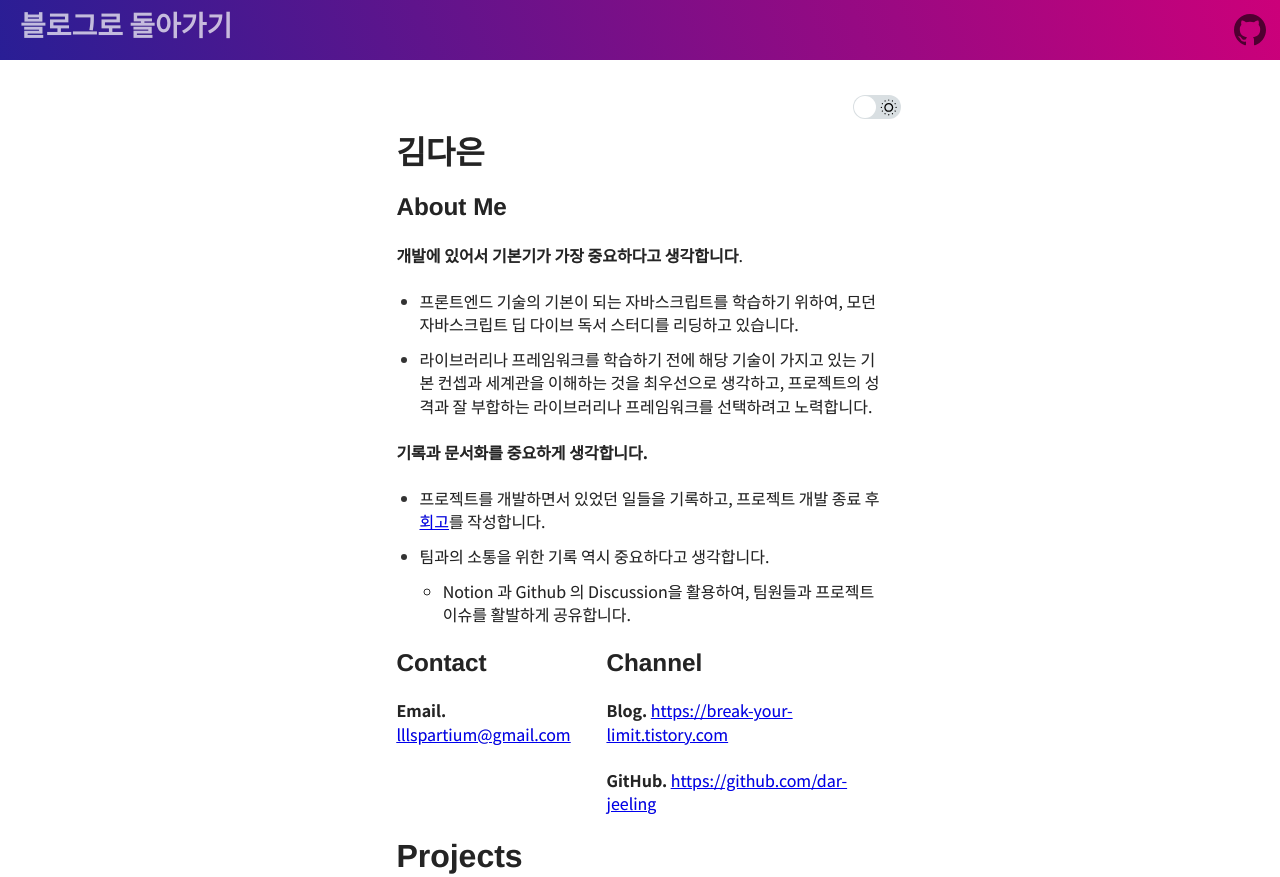
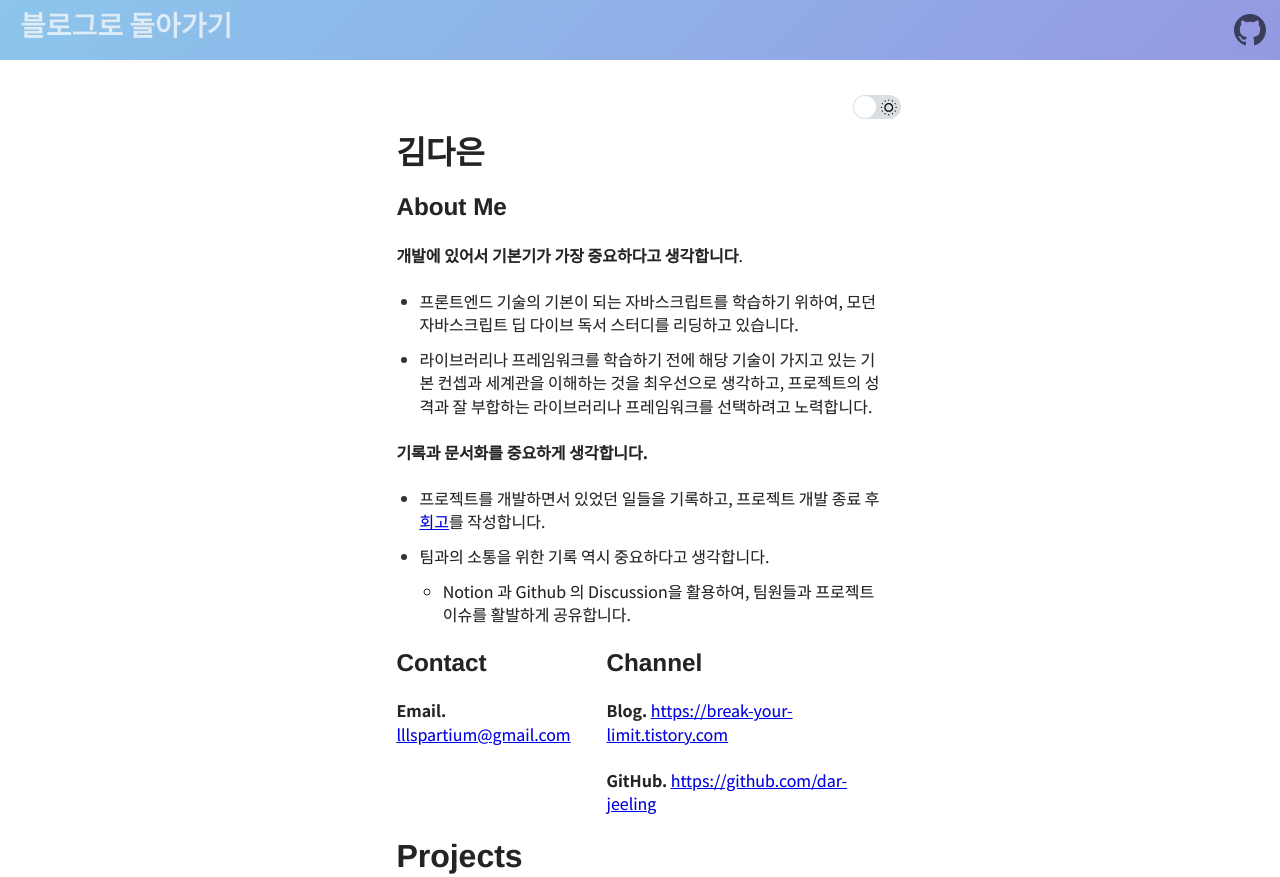
Before and after one commit to dar-jeeling/allsilver.dev, a Gatsby site: page /about in a window 1280 px wide. Shown: the top 877 px of the page. Built offline with nearby package versions, Linux system fonts and the light colour scheme; Gatsby itself is replaced by a stand-in of ours; some packages are replaced by stand-ins of ours; what typography-theme-github would draw is missing.

Commit message:
design: 헤더 그라데이션 색상 변경

```diff
--- a/src/styles/variables.scss
+++ b/src/styles/variables.scss
@@ -1,5 +1,5 @@
 // app
-$theme-gradient: linear-gradient(72deg, #291e95, #cc007a);
+$theme-gradient: linear-gradient(135deg, #8bc6ec 0%, #9599e2 100%);
 $top-header-text-color: #fff;
 
 /**
```
